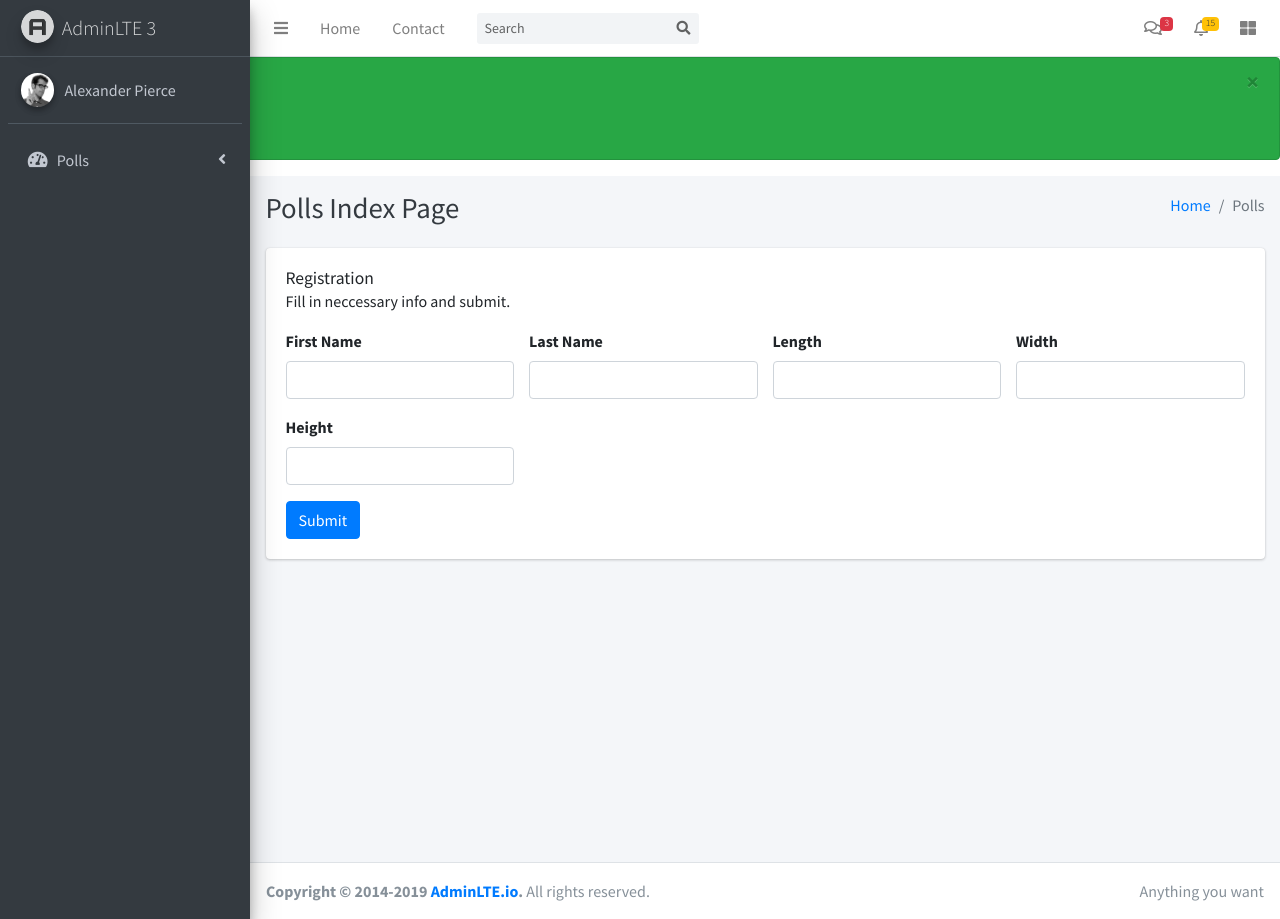
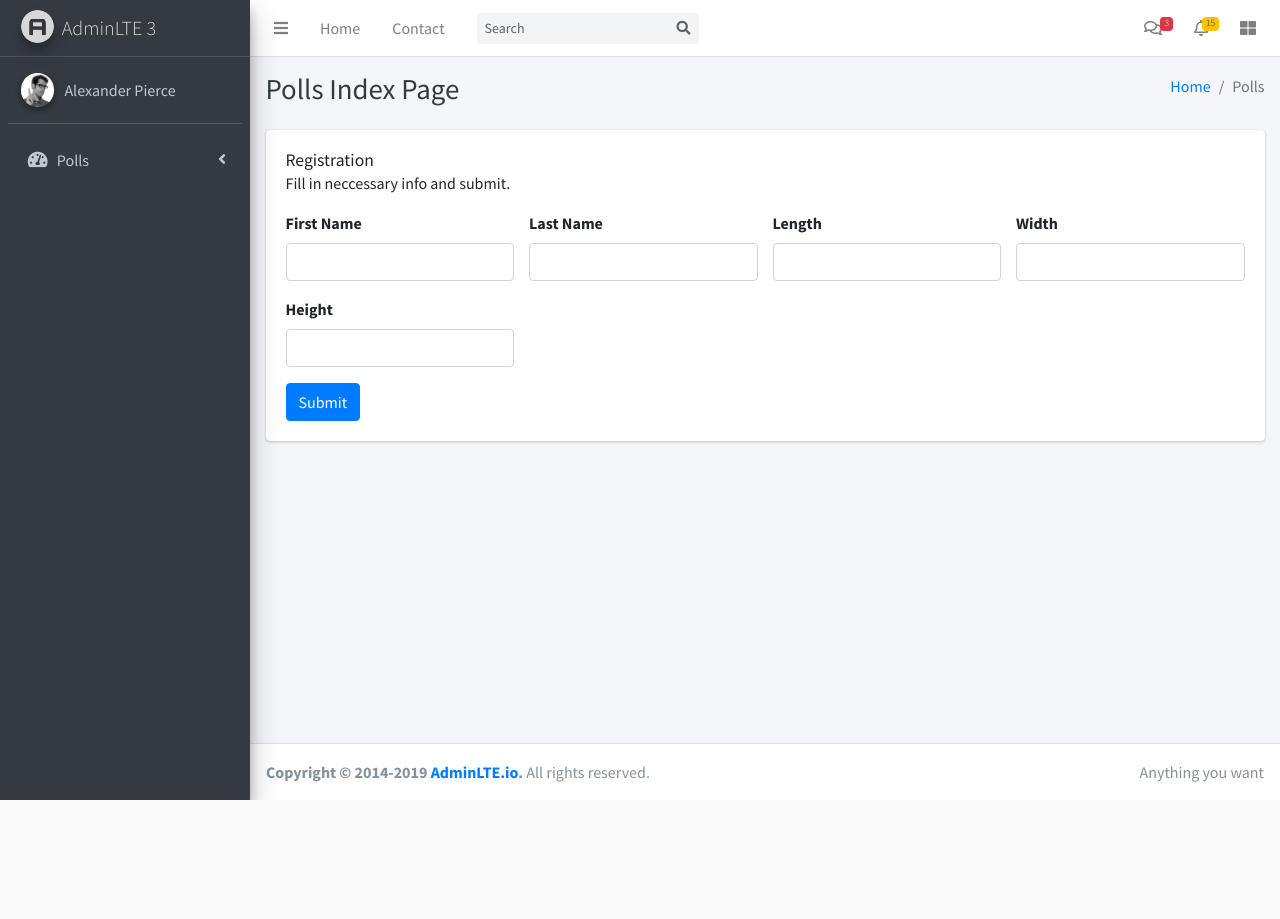
Before and after one commit to slow999/DjangoAndReactComponentForm, a Django app: page /polls/ in a window 1280 px wide. After the commit the page ends 800 px from the top, so only its background shows below. Run offline with Django 3.2, Linux system fonts and the light colour scheme; tables that the repository leaves empty hold one stand-in row (values such as "Sample post"); one stand-in notice (Sample message) is shown; some libraries are stand-ins or nearby versions.

Commit message:
removed unnecessary codes

```diff
--- a/polls/templates/polls/index.html
+++ b/polls/templates/polls/index.html
@@ -2,20 +2,6 @@
 {% load static %}
 
 {% block content_wrapper %}
-  {% if messages %}
-  {% for message in messages %}
-    {% if message.tags != 'error' %}
-    <div class="alert alert-{{ message.tags }} alert-dismissible">
-    {% else %}
-    <div class="alert alert-danger alert-dismissible">
-    {% endif %}
-      <button type="button" class="close" data-dismiss="alert" aria-hidden="true">×</button>
-      <h4>{{ message.tags }}</h4>
-      <p>{{ message }}</p>
-    </div>
-  {% endfor %}
-  {% endif %}
-
   <div class="content-wrapper">
     <!-- Content Header (Page header) -->
     <div class="content-header">
--- a/polls/views.py
+++ b/polls/views.py
@@ -14,8 +14,8 @@
         if form.is_valid():
             cleaned_data = form.cleaned_data
             print(cleaned_data)
-            messages.success(request, 'Your data has been submitted')
+            print('Your data has been submitted')
         else:
-            messages.error(request, 'Something is wrong in form')
+            print('Something is wrong in form')
 
     return render(request, 'polls/index.html', context_dict)
```
